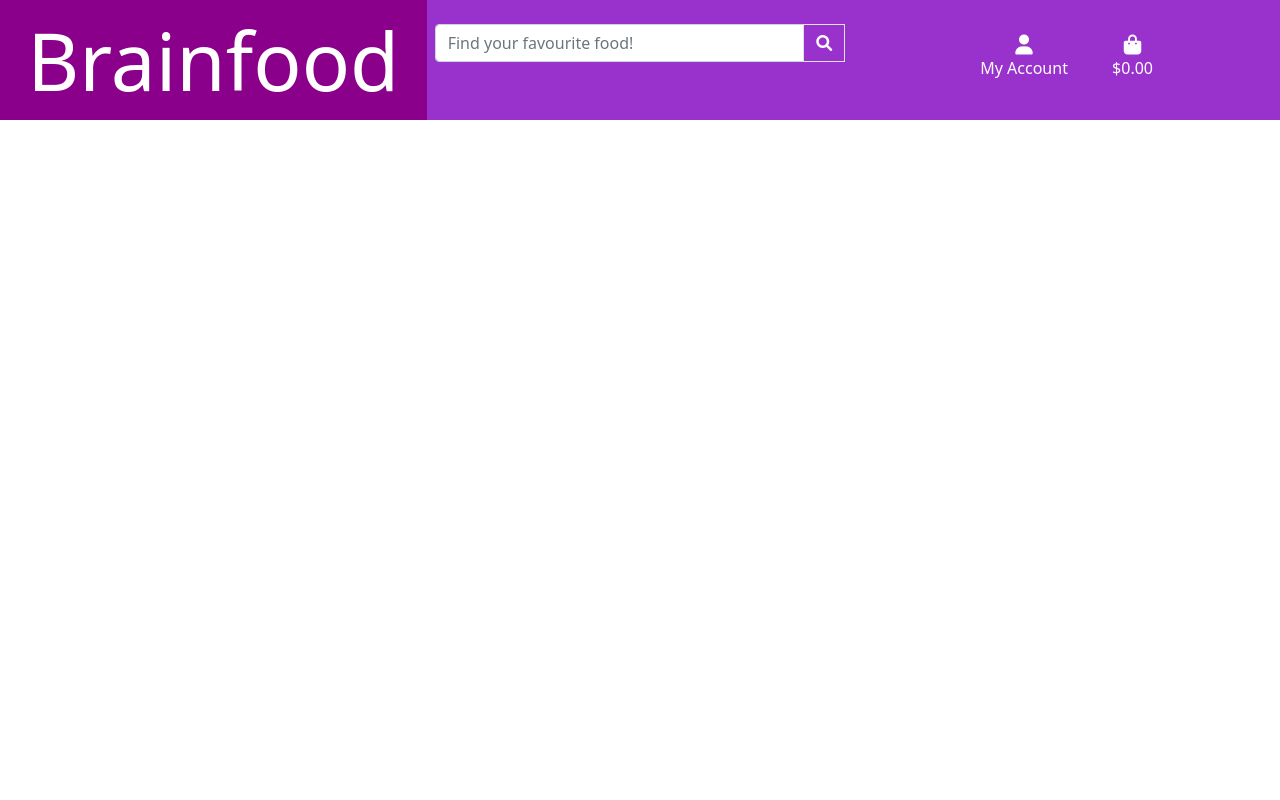
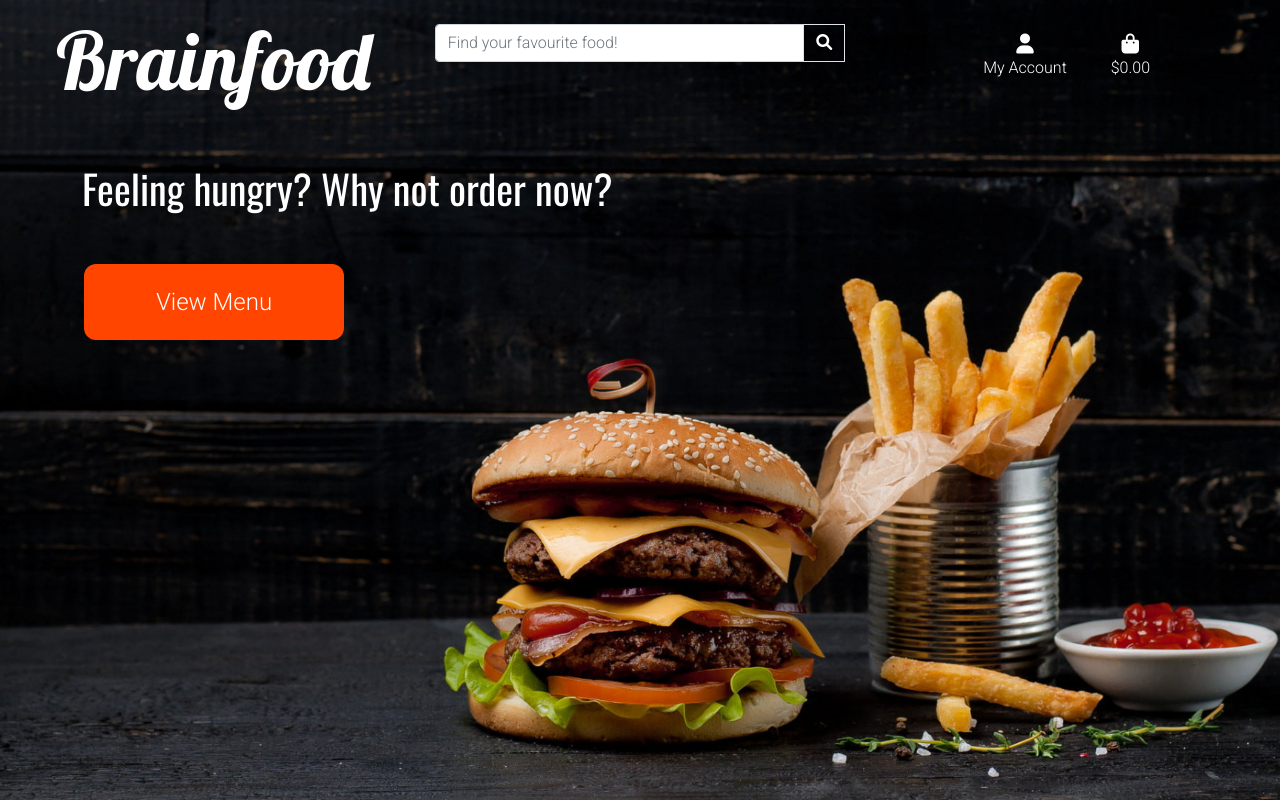
Before and after one commit to Code-Institute-Submissions/staffordcian99-brainfood_JanResub, a Django app: page / in a window 1280 px wide. Run offline with Django 3.2, Linux system fonts and the light colour scheme; some libraries are stand-ins or nearby versions.

Commit message:
Add home background image and content

```diff
--- a/home/templates/home/index.html
+++ b/home/templates/home/index.html
@@ -1,6 +1,27 @@
 {% extends "base.html" %}
 {% load static %}
 
+{% block extra_page_header %}
+    <div class="container header-container">
+        <div class="row">
+            <div class="col"></div>
+        </div>
+    </div>
+{% endblock %}
+
 {% block content %}
-
+    <div class="container">
+        <div class="row">
+            <div class="col">
+                <h1 class="heading-font home-message">
+                    Feeling hungry? Why not order now?
+                </h1>
+                <div class="my-5">
+                    <h4>
+                        <a href="" class="menu-button btn">View Menu</a>
+                    </h4>
+                </div>
+            </div>
+        </div>
+    </div>
 {% endblock %}
--- a/static/css/base.css
+++ b/static/css/base.css
@@ -1,11 +1,65 @@
+@import url('https://fonts.googleapis.com/css2?family=Lobster&family=Oswald&family=Roboto:wght@300&display=swap');
+
+html{
+    height: 100%;
+}
+
+body{
+    font-family: 'Roboto', sans-serif;
+    background: url('/media/home-background.jpg') no-repeat center center fixed;
+    background-size: cover;
+    height: calc(100vh - 164px);
+}
+
+.logo{
+    font-family: 'Lobster', cursive;
+}
+
 .header-color{
     color: white !important;
 }
 
-.bg-color-h{
-    background-color: darkmagenta !important;
+.heading-font{
+    font-family: 'Oswald', sans-serif;
 }
 
-.bg-color-hs{
-    background-color: darkorchid !important;
+.home-message{
+    color: #fff;
 }
+
+.menu-button{
+    background: orangered;
+    color: white;
+    min-width: 260px;
+    border-radius: 12px;
+    padding: 20px;
+    text-align: center;
+    text-decoration: none;
+    display: inline-block;
+    border: none;
+    margin: 4px 2px;
+    font-size: 24px;
+}
+
+.menu-button:hover,
+.menu-button:active,
+.menu-button:focus {
+    background: rgb(214, 194, 8);
+    color: rgb(7, 7, 7);
+}
+
+/* Media Queries */
+
+@media (min-width: 992px) {
+    .fixed-top-desktop-only {
+        position: fixed;
+        top: 0;
+        right: 0;
+        left: 0;
+        z-index: 1030;
+    }
+
+    .header-container {
+        padding-top: 164px;
+    }
+}
--- a/templates/base.html
+++ b/templates/base.html
@@ -41,12 +41,12 @@
     {% block page_header %}
       <header class="container-fluid fixed-top">
         <div class="row">
-          <div class="col-12 col-lg-4 text-center my-auto text-lg-left py-1 px-0 bg-color-h">
-            <a href="{% url 'home' %}" class="nav-link main-logo-link">
-              <h2 class="m-0 header-color  display-1">Brainfood</h2>
+          <div class="col-12 col-lg-4 text-center my-auto text-lg-left py-1 px-0">
+            <a href="{% url 'home' %}" class="nav-link">
+              <h2 class="m-0 header-color display-1 logo">Brainfood</h2>
             </a>
           </div>
-          <div class="col-12 col-lg-4 my-0 py-4 px-2 bg-color-hs">
+          <div class="col-12 col-lg-4 my-0 py-4 px-2">
             <form method="GET" action="">
               <div class="input-group w-100">
                 <input class="form-control" type="text" name="q" placeholder="Find your favourite food!">
@@ -60,10 +60,10 @@
               </div>
             </form>
           </div>
-          <div class="col-12 col-lg-4 my-0 py-4 px-2 bg-color-hs">
+          <div class="col-12 col-lg-4 my-0 py-4 px-2">
             <ul class="list-inline list-unstyled text-center text-lg-right my-0">
               <li class="list-inline-item dropdown">
-                <a class="text-black nav-link" href="#" id="user-options" data-toggle="dropdown" aria-haspopup="true" aria-expanded="false">
+                <a class="nav-link" href="#" id="user-options" data-toggle="dropdown" aria-haspopup="true" aria-expanded="false">
                   <div class="text-center">
                     <div><i class="fas fa-user fa-lg header-color"></i></div>
                     <p class="my-0 header-color">My Account</p>
@@ -102,8 +102,12 @@
       </header>
     {% endblock %}
 
+    {% block extra_page_header %}
+    {% endblock %}
+
     {% block content %}
     {% endblock %}
 
     {% block postloadjs %}
     {% endblock %}
+  </body>
```
Also changed, not shown: media/home-background.jpg (added).
